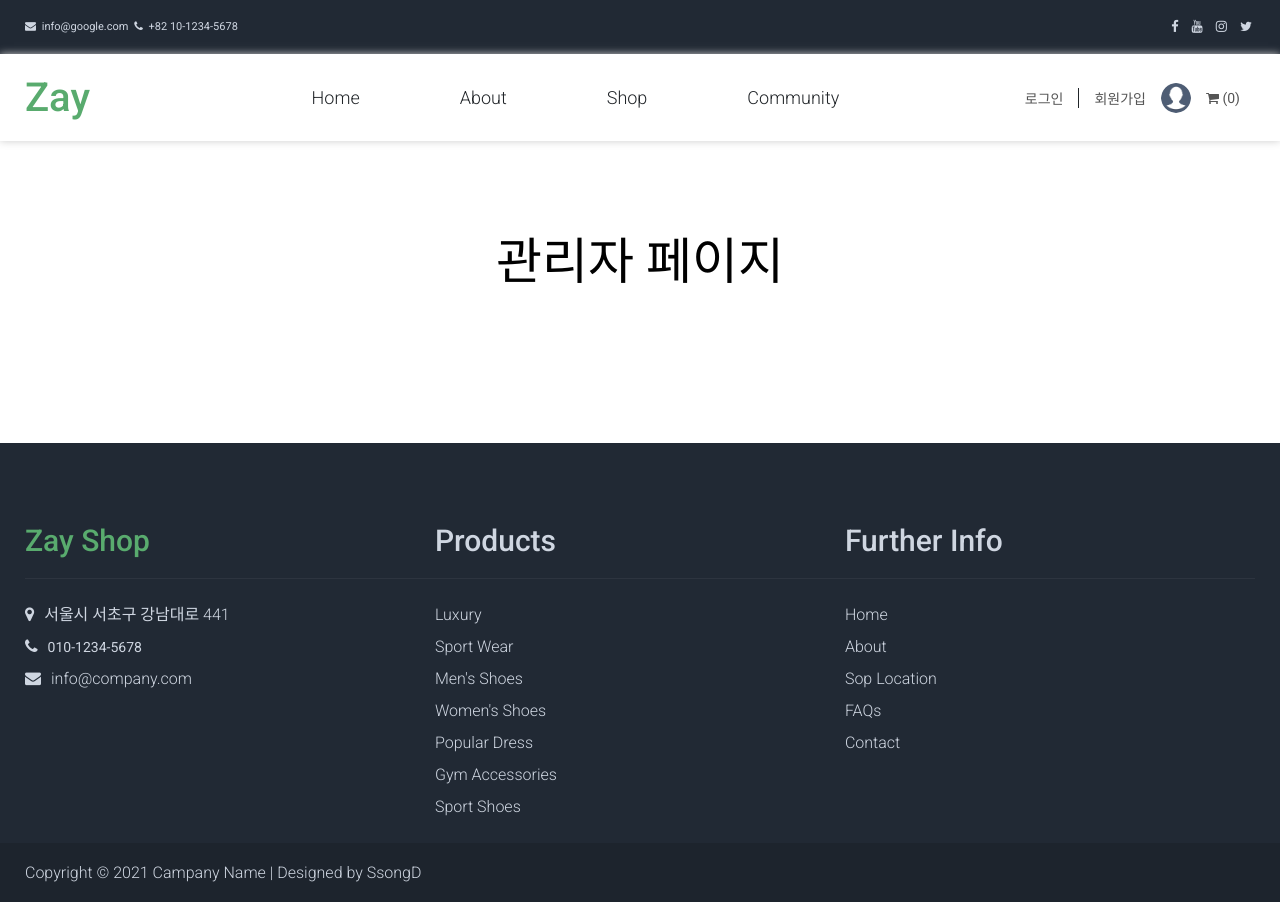
After one commit to ssongd-creater/Zay, a PHP site: page /pages/admin/admin.php in a window 1280 px wide. The commit adds this page. Run offline with PHP 8.4, Linux system fonts and the light colour scheme; a stand-in replaces the project's code that opens the database connection.

Commit message:
8/23 admin 사이트 만들기

```diff
--- a/css/style.css
+++ b/css/style.css
@@ -23,6 +23,8 @@ header .login_info a{padding:0 15px; color:#555555; font-weight: 400;}
 header .login_info a:nth-child(2){border-left:1px solid #212529}
 header .login_info a:nth-child(3){padding-right: 0; width:30px; height:30px; overflow: hidden; border-radius: 50%; padding-left:0;}
 header .login_info img{width:100%;}
+header .login_info a.admin_link{display:flex;align-items:center;justify-content: center;}
+header .login_info a.admin_link i.fa{font-size:20px;}
 
 header.stick{padding:12px 0; z-index:9999; background:#fff;}
 header.stick .logo a{font-size:35px;}
--- a/include/header.php
+++ b/include/header.php
@@ -18,6 +18,14 @@
     } else {
       $userprofile = "";
     }
+
+    if(isset($_SESSION['userlevel'])){
+      $userlevel = $_SESSION['userlevel'];
+    } else {
+      $userlevel = "";
+    }
+
+    //echo $userlevel;
 
     //echo $userprofile;
 ?>
@@ -61,12 +69,21 @@
           <a href="/zay/pages/join/login_form.php">로그인</a>
           <a href="/zay/pages/join/join_form.php">회원가입</a>
           <a href="#"><img src="/zay/img/default-user.png" alt=""></a>
-          <?php }else{ ?>
+          <?php }else{
+            if($userlevel == 1){
+            ?>
           <!-- 로그인 시 보여질 UI -->
             <a href="/zay/php/logout.php">로그아웃</a>
             <a href="#"><?=$userid?></a>
-            <a href="#"><img src="/zay/data/profile/<?=$userprofile?>" alt=""></a>
-          <?php } ?>
+            <a href="/zay/pages/admin/admin.php" class="admin_link"><i class="fa fa-cog"></i></a>
+
+            <?php } else { ?>
+
+            <!-- 로그인 시 보여질 UI -->
+            <a href="/zay/php/logout.php">로그아웃</a>
+            <a href="#"><?=$userid?></a>
+            <a href="#"><img src="/zay/data/profile/<?=$userprofile?>"></a>
+          <?php }  }?>
           <?php
             $cart_count = 0;
             if(isset($_SESSION['cart'])){
--- /dev/null
+++ b/pages/admin/admin.php
@@ -0,0 +1,44 @@
+<!DOCTYPE html>
+<html lang="en">
+<head>
+  <meta charset="UTF-8">
+  <meta http-equiv="X-UA-Compatible" content="IE=edge">
+  <meta name="viewport"
+    content="width=device-width, initial-scale=1, minimum-scale=1, maximum-scale=1, user-scalable=no">
+  <title>Zay shop || Community</title>
+  <!-- Favicon Link -->
+  <link rel="shortcut icon" href="/zay/img/favicon.ico" type="image/x-icon">
+  <link rel="icon" href="/zay/img/favicon.ico" type="image/x-icon">
+  <link rel="apple-touch-icon" href="/zay/img/favicon.ico">
+  <!-- Font Awesome Link -->
+  <link rel="stylesheet" href="https://cdnjs.cloudflare.com/ajax/libs/font-awesome/4.7.0/css/font-awesome.min.css">
+  <!-- Reset CSS Link -->
+  <link rel="stylesheet" href="/zay/css/reset.css">
+  <!-- Main Style CSS Link -->
+  <link rel="stylesheet" href="/zay/css/style.css">
+  <!-- Media Style CSS Link -->
+  <link rel="stylesheet" href="/zay/css/media.css">
+</head>
+<body>
+
+<?php include $_SERVER["DOCUMENT_ROOT"]."/zay/include/header.php";?>
+
+<section class="community">
+    <div class="center">
+      <div class="tit_box">
+        <h2>관리자 페이지</h2>
+      </div>
+    </div>
+  </section>
+
+
+  <?php include $_SERVER['DOCUMENT_ROOT']."/zay/include/footer.php";?>
+
+
+  <!-- jQuery Framework Load -->
+  <script src="https://ajax.googleapis.com/ajax/libs/jquery/3.4.1/jquery.min.js"></script>
+  <script src="/zay/js/jq.main.js"></script>
+
+
+</body>
+</html>
--- a/pages/menu_page/community_details.php
+++ b/pages/menu_page/community_details.php
@@ -21,7 +21,7 @@
 </head>
 <body>
 
-<?php include $_SERVER["DOCUMENT_ROOT"]."/zay/include/header.php";?>
+<?php include $_SERVER["DOCUMENT_ROOT"]."/dy_pofol/include/header.php";?>
 
 <section class="community">
     <div class="center">
--- a/pages/menu_page/shop.php
+++ b/pages/menu_page/shop.php
@@ -28,7 +28,7 @@
       <div class="tit_box">
         <h2>Our Product</h2>
         <p>Excepteur sint occaecat cupidatat non proident, sunt in culpa qui officia deserunt<br>mollit anim id est laborum.</p>
-        </div>
+      </div>
 
         <div class="shop_btns">
           <div class="tabs">
--- a/php/insert_mem.php
+++ b/php/insert_mem.php
@@ -21,6 +21,7 @@
   $mem_name = $_POST['mem_name'];
   $mem_email = $_POST['mem_email'];
   $mem_regi = date('Y-m-d');
+  $mem_level = 9;
   //파일 변수가 전달되면 각 파일의 정보가 함께 전달된다.
   //그 정보에는 파일의 이름, 임시 이름, 에러 정보(파일이 안들어왔을때) 등이 있다.
   $mem_pf_name = $_FILES['mem_pf']['name'];
@@ -42,9 +43,9 @@
 
   include $_SERVER["DOCUMENT_ROOT"]."/connect/db_conn.php";
   $sql="INSERT INTO zay_mem(
-    ZAY_mem_id,ZAY_mem_pass,ZAY_mem_pf,ZAY_mem_name,ZAY_mem_email,ZAY_mem_regi_day
+    ZAY_mem_id,ZAY_mem_pass,ZAY_mem_pf,ZAY_mem_name,ZAY_mem_email,ZAY_mem_regi_day,ZAY_mem_level
     )VALUES(
-      '{$mem_id}', '{$mem_pass}', '{$mem_pf_name}', '{$mem_name}', '{$mem_email}', '{$mem_regi}'
+      '{$mem_id}', '{$mem_pass}', '{$mem_pf_name}', '{$mem_name}', '{$mem_email}', '{$mem_regi}','{$mem_level}'
 
     )"; //sql data 삽입
 
--- a/php/login.php
+++ b/php/login.php
@@ -50,6 +50,7 @@ if(!$id_match){
     $_SESSION['userid'] = $login_row['ZAY_mem_id'];
     $_SESSION['userprofile'] = $login_row['ZAY_mem_pf'];
     $_SESSION['useridx'] = $login_row['ZAY_mem_idx'];
+    $_SESSION['userlevel'] = $login_row['ZAY_mem_level'];
     //만든 session을 저장한다.
 
     echo"
--- a/todo.txt
+++ b/todo.txt
@@ -21,6 +21,12 @@
 -- 15. 게시판 글 검색
 
 16. 관리자 페이지
+1.관리자 페이지 링크
+- 권한부여 : level 1, 9(테이블컬럼),특정 아이디
+2.관리자 페이지
+- 상품관리 : 상품 이미지 업로드, 상품 설명 업로드
+> 상품 업로드 : 특정코드
+- 회원관리 : 회원 레벨(이 있다면) 수정, 회원 삭제(잘 사용 안함)
 
 
 -----------------------
```
Also changed, not shown: data/profile/banner_img_01.jpg (added).
